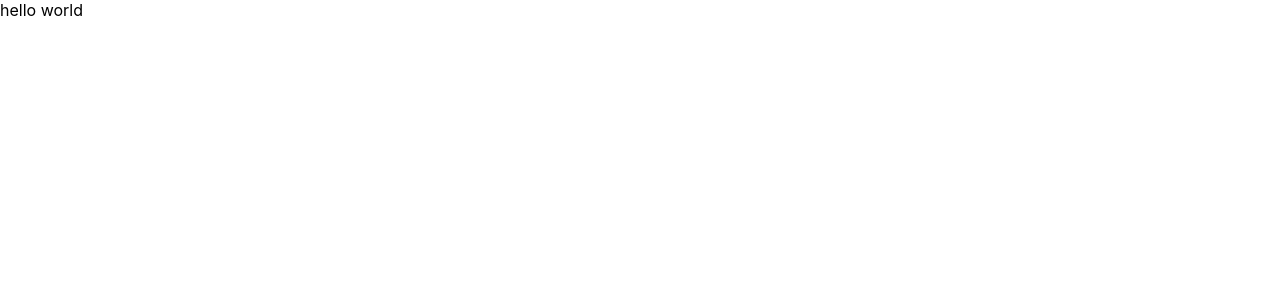
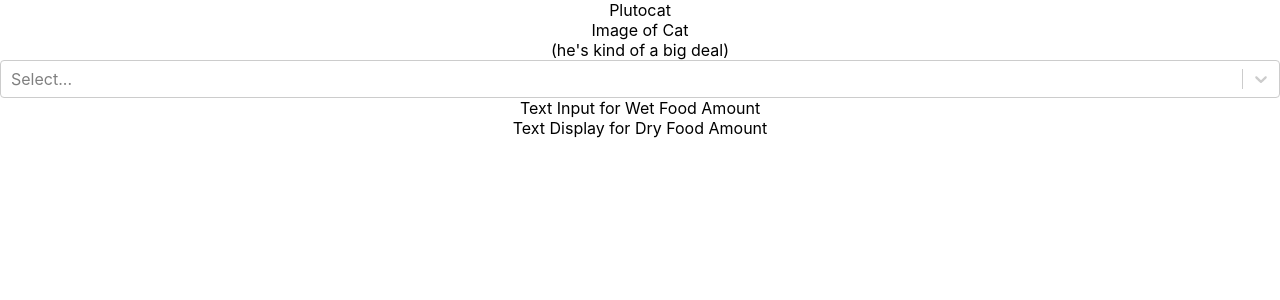
Before and after one commit to bri616/pluto-cat, a React (Create React App) app: page / in a window 1280 px wide. Shown: the top 300 px of the page. Built offline with nearby package versions, Linux system fonts and the light colour scheme; no server answers.

Commit message:
basic structure, copy fetching code from react native version

```diff
--- a/src/App.js
+++ b/src/App.js
@@ -1,10 +1,93 @@
 import React, { Component } from 'react';
+import Select from 'react-select';
 import './App.css';
 
 class App extends Component {
+    constructor() {
+        super()
+        this.state = {
+            loading: true,
+            wetFoodOptions: [],
+        }
+    }
+
+    componentWillMount() {
+        fetch('https://spreadsheets.google.com/feeds/list/14e4-F9rcLuyZ71so6S4E-QrcXHTjO8907BVZiR3mH2k/od6/public/basic?alt=json')
+            .then((response) => response.json())
+            .then((responseJson) => {
+                const googleSheetEntry = responseJson.feed.entry;
+                const wetFoods = [];
+                for (var i = 0; i < googleSheetEntry.length; i++) {
+                    wetFoods[i] = {
+                        label: googleSheetEntry[i].title.$t,
+                        value: parseFloat(
+                            googleSheetEntry[i].content.$t.split(" ")[1]
+                        )
+                    };
+                }
+                this.setState({
+                    loading: false,
+                    wetFoodOptions: wetFoods,
+                });
+            })
+            .catch((error) => {
+                console.error(error);
+            });
+    }
+
     render() {
         return (
-            'hello world'
+            <div className="App">
+                <InfoSection />
+                <WetFoodSelector
+                    options={this.state.wetFoodOptions}
+                />
+                <WetFoodAmount />
+                <DryFoodAmount />
+            </div>
+        );
+    }
+}
+
+class InfoSection extends Component {
+    render() {
+        return (
+            <div className="InfoSection">
+                <div className="title">Plutocat</div>
+                <div className="title-image">Image of Cat</div>
+                <div className="tagline">(he's kind of a big deal)</div>
+            </div>
+        )
+    }
+}
+
+class WetFoodSelector extends Component {
+    render() {
+        return (
+            <div className="WetFoodSelector">
+                <Select options={this.props.options} />
+            </div>
+        )
+    }
+}
+
+class WetFoodAmount extends Component {
+    render() {
+        return (
+            <div className="WetFoodAmount">
+                Text Input for Wet Food Amount
+            </div>
+        )
+    }
+}
+
+
+class DryFoodAmount extends Component {
+    render() {
+        return (
+            <div className="DryFoodAmount">
+                Text Display for Dry Food Amount
+            </div>
         )
     }
 }
```
